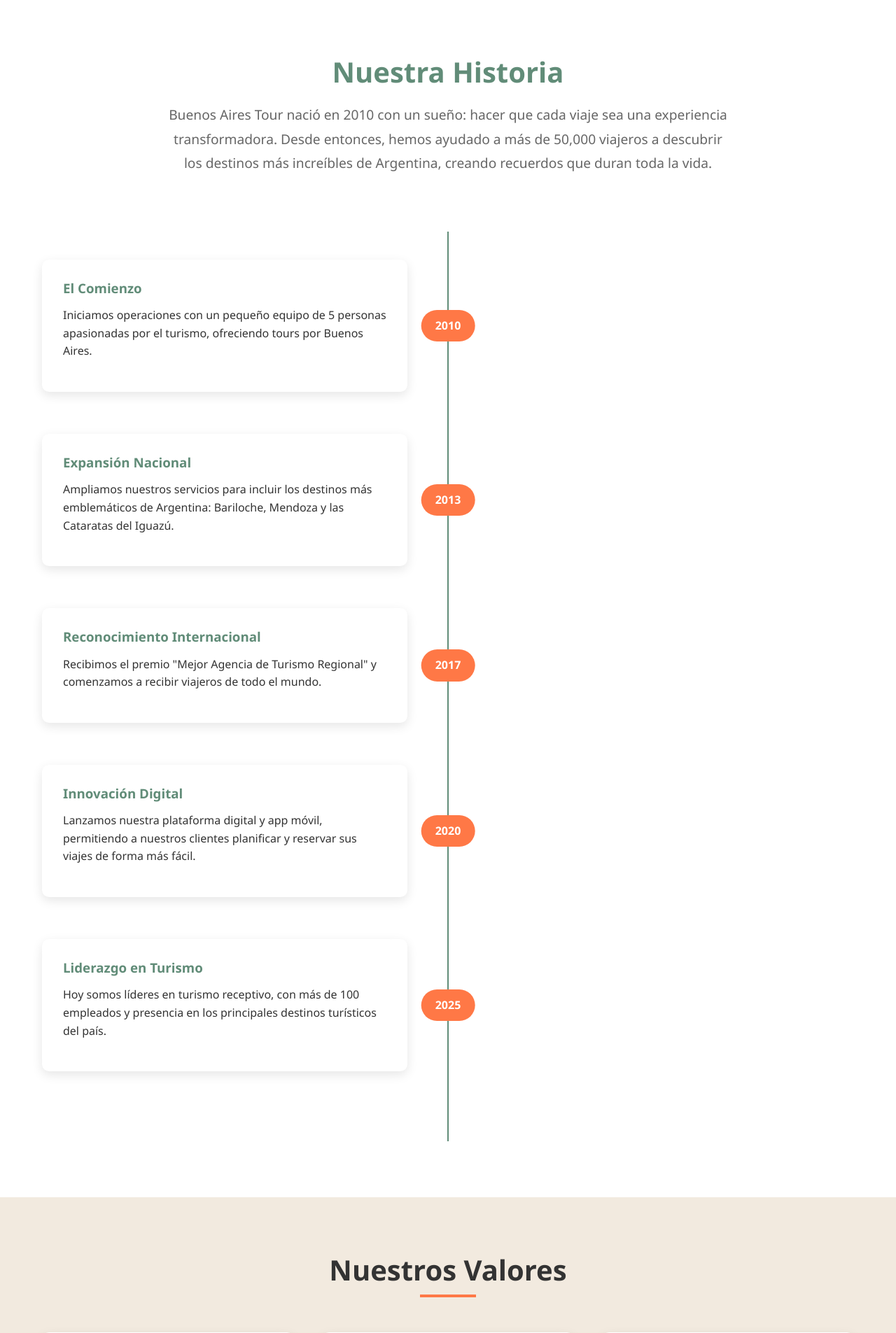
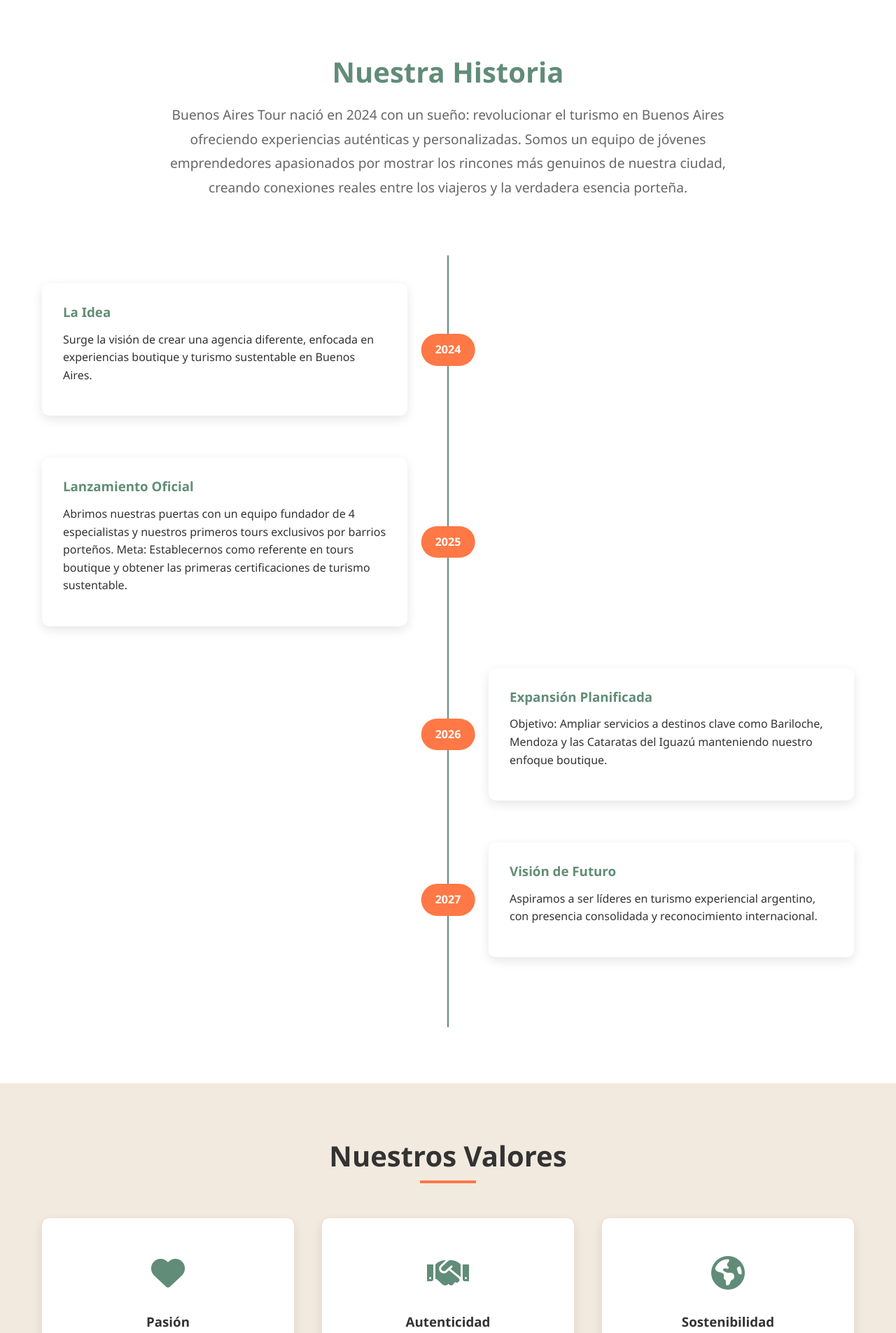
Before and after one commit to G0nzaloRojas/TURISMO, a PHP site: page /about.php in a window 1280 px wide. Shown: the part 321-2226 px from the top of the page at 70% size. Run offline with PHP 8.4, Linux system fonts and the light colour scheme.

Commit message:
Cambios en about

```diff
--- a/about.php
+++ b/about.php
@@ -43,7 +43,7 @@
           <i class="fas fa-sign-out-alt"></i> Cerrar Sesión
         </a></li>
         <li class="user-greeting">
-          <svg xmlns="http://www.w3.org/2000/svg" height="24px" viewBox="0 -960 960 960" width="24px" fill="#618c78"><path d="M234-276q51-39 114-61.5T480-360q69 0 132 22.5T726-276q35-41 54.5-93T800-480q0-133-93.5-226.5T480-800q-133 0-226.5 93.5T160-480q0 59 19.5 111t54.5 93Zm246-164q-59 0-99.5-40.5T340-580q0-59 40.5-99.5T480-720q59 0 99.5 40.5T620-580q0 59-40.5 99.5T480-440Zm0 360q-83 0-156-31.5T197-197q-54-54-85.5-127T80-480q0-83 31.5-156T197-763q54-54 127-85.5T480-880q83 0 156 31.5T763-763q54 54 85.5 127T880-480q0 83-31.5 156T763-197q-54 54-127 85.5T480-80Zm0-80q53 0 100-15.5t86-44.5q-39-29-86-44.5T480-280q-53 0-100 15.5T294-220q39 29 86 44.5T480-160Zm0-360q26 0 43-17t17-43q0-26-17-43t-43-17q-26 0-43 17t-17 43q0 26 17 43t43 17Zm0-60Zm0 360Z"/></svg>
+          <svg xmlns="http://www.w3.org/2000/svg" height="24px" viewBox="0 -960 960 960" width="24px" fill="#618c78"><path d="M234-276q51-39 114-61.5T480-360q69 0 132 22.5T726-276q35-41 54.5-93T800-480q0-133-93.5-226.5T480-800q-133 0-226.5 93.5T160-480q0 59 19.5 111t54.5 93Zm246-164q-59 0-99.5-40.5T340-580q0-59 40.5-99.5T480-720q59 0 99.5 40.5T620-580q0 59-40.5 99.5T480-440Zm0 360q-83 0-156-31.5T197-197q-54-54-85.5-127T80-480q0-83 31.5-156T197-763q54-54 127-85.5T480-880q83 0 156 31.5T763-763q54 54 85.5 127T880-480q0-83-31.5 156T763-197q-54 54-127 85.5T480-80Zm0-80q53 0 100-15.5t86-44.5q-39-29-86-44.5T480-280q-53 0-100 15.5T294-220q39 29 86 44.5T480-160Zm0-360q26 0 43-17t17-43q0-26-17-43t-43-17q-26 0-43 17t-17 43q0 26 17 43t43 17Zm0-60Zm0 360Z"/></svg>
           <span>Hola, <?php echo htmlspecialchars($_SESSION['nombre']); ?></span>
         </li>
       <?php else: ?>
@@ -56,7 +56,7 @@
     <section class="about-hero">
       <div class="hero-content">
         <h1>Sobre Nosotros</h1>
-        <p>Más de 15 años creando experiencias inolvidables</p>
+        <p>Una nueva visión del turismo porteño</p>
       </div>
     </section>
 
@@ -66,10 +66,11 @@
         <div class="about-intro">
           <h2>Nuestra Historia</h2>
           <p>
-            Buenos Aires Tour nació en 2010 con un sueño: hacer que cada viaje
-            sea una experiencia transformadora. Desde entonces, hemos ayudado a
-            más de 50,000 viajeros a descubrir los destinos más increíbles de
-            Argentina, creando recuerdos que duran toda la vida.
+            Buenos Aires Tour nació en 2024 con un sueño: revolucionar el turismo
+            en Buenos Aires ofreciendo experiencias auténticas y personalizadas.
+            Somos un equipo de jóvenes emprendedores apasionados por mostrar los
+            rincones más genuinos de nuestra ciudad, creando conexiones reales
+            entre los viajeros y la verdadera esencia porteña.
           </p>
         </div>
 
@@ -77,63 +78,51 @@
         <div class="timeline">
           <div class="timeline-item">
             <div class="timeline-content">
-              <h3>El Comienzo</h3>
+              <h3>La Idea</h3>
               <p>
-                Iniciamos operaciones con un pequeño equipo de 5 personas
-                apasionadas por el turismo, ofreciendo tours por Buenos Aires.
+                Surge la visión de crear una agencia diferente, enfocada en
+                experiencias boutique y turismo sustentable en Buenos Aires.
               </p>
             </div>
-            <div class="timeline-year">2010</div>
+            <div class="timeline-year">2024</div>
             <div style="width: 45%"></div>
           </div>
 
           <div class="timeline-item">
             <div style="width: 45%"></div>
-            <div class="timeline-year">2013</div>
+            <div class="timeline-year">2025</div>
             <div class="timeline-content">
-              <h3>Expansión Nacional</h3>
+              <h3>Lanzamiento Oficial</h3>
               <p>
-                Ampliamos nuestros servicios para incluir los destinos más
-                emblemáticos de Argentina: Bariloche, Mendoza y las Cataratas
-                del Iguazú.
+                Abrimos nuestras puertas con un equipo fundador de 4 especialistas
+                y nuestros primeros tours exclusivos por barrios porteños.
+                Meta: Establecernos como referente en tours boutique y obtener
+                las primeras certificaciones de turismo sustentable.
+              </p>
+            </div>
+          </div>
+
+          <div class="timeline-item">
+            <div style="width: 45%"></div>
+            <div class="timeline-year">2026</div>
+            <div class="timeline-content">
+              <h3>Expansión Planificada</h3>
+              <p>
+                Objetivo: Ampliar servicios a destinos clave como Bariloche,
+                Mendoza y las Cataratas del Iguazú manteniendo nuestro enfoque boutique.
               </p>
             </div>
           </div>
 
           <div class="timeline-item">
             <div class="timeline-content">
-              <h3>Reconocimiento Internacional</h3>
+              <h3>Visión de Futuro</h3>
               <p>
-                Recibimos el premio "Mejor Agencia de Turismo Regional" y
-                comenzamos a recibir viajeros de todo el mundo.
+                Aspiramos a ser líderes en turismo experiencial argentino,
+                con presencia consolidada y reconocimiento internacional.
               </p>
             </div>
-            <div class="timeline-year">2017</div>
-            <div style="width: 45%"></div>
-          </div>
-
-          <div class="timeline-item">
-            <div style="width: 45%"></div>
-            <div class="timeline-year">2020</div>
-            <div class="timeline-content">
-              <h3>Innovación Digital</h3>
-              <p>
-                Lanzamos nuestra plataforma digital y app móvil, permitiendo a
-                nuestros clientes planificar y reservar sus viajes de forma más
-                fácil.
-              </p>
-            </div>
-          </div>
-
-          <div class="timeline-item">
-            <div class="timeline-content">
-              <h3>Liderazgo en Turismo</h3>
-              <p>
-                Hoy somos líderes en turismo receptivo, con más de 100 empleados
-                y presencia en los principales destinos turísticos del país.
-              </p>
-            </div>
-            <div class="timeline-year">2025</div>
+            <div class="timeline-year">2027</div>
             <div style="width: 45%"></div>
           </div>
         </div>
@@ -151,8 +140,8 @@
             </div>
             <h3>Pasión</h3>
             <p>
-              Amamos lo que hacemos y eso se refleja en cada detalle de nuestros
-              servicios.
+              Amamos Buenos Aires y eso se refleja en cada detalle de nuestras
+              experiencias personalizadas.
             </p>
           </div>
 
@@ -160,10 +149,10 @@
             <div class="value-icon">
               <i class="fas fa-handshake"></i>
             </div>
-            <h3>Compromiso</h3>
+            <h3>Autenticidad</h3>
             <p>
-              Nos comprometemos a superar las expectativas de nuestros clientes
-              en cada viaje.
+              Nos comprometemos a mostrar la verdadera Buenos Aires, conectando
+              a nuestros huéspedes con la cultura local genuina.
             </p>
           </div>
 
@@ -173,8 +162,8 @@
             </div>
             <h3>Sostenibilidad</h3>
             <p>
-              Promovemos el turismo responsable y la preservación de nuestros
-              destinos.
+              Promovemos el turismo responsable, apoyando negocios locales y
+              preservando nuestro patrimonio cultural.
             </p>
           </div>
         </div>
@@ -186,20 +175,20 @@
       <div class="container">
         <div class="stats-grid">
           <div class="stat-item">
-            <div class="stat-number" data-count="50000">0</div>
-            <div class="stat-label">Viajeros Felices</div>
+            <div class="stat-number" data-count="15">0</div>
+            <div class="stat-label">Experiencias Únicas</div>
           </div>
           <div class="stat-item">
-            <div class="stat-number" data-count="250">0</div>
-            <div class="stat-label">Destinos</div>
+            <div class="stat-number" data-count="24">0</div>
+            <div class="stat-label">Barrios por Descubrir</div>
           </div>
           <div class="stat-item">
-            <div class="stat-number" data-count="15">0</div>
-            <div class="stat-label">Años de Experiencia</div>
+            <div class="stat-number" data-count="1">0</div>
+            <div class="stat-label">Año de Innovación</div>
           </div>
           <div class="stat-item">
-            <div class="stat-number" data-count="98">0</div>
-            <div class="stat-label">% Satisfacción</div>
+            <div class="stat-number" data-count="100">0</div>
+            <div class="stat-label">% Compromiso</div>
           </div>
         </div>
       </div>
@@ -212,10 +201,10 @@
         <div class="team-grid">
           <div class="team-member">
             <div class="member-photo">
-              <img src="/api/placeholder/200/200" alt="María González" />
+              <img src="/api/placeholder/200/200" alt="Juan Agustin Murad" />
             </div>
-            <h4 class="member-name">Jorge Argibay</h4>
-            <p class="member-position">CEO & Fundadora</p>
+            <h4 class="member-name">Juan Agustin Murad</h4>
+            <p class="member-position">CEO & Fundador</p>
             <div class="member-social">
               <a href="#"><i class="fab fa-linkedin"></i></a>
               <a href="#"><i class="fab fa-twitter"></i></a>
@@ -224,7 +213,7 @@
 
           <div class="team-member">
             <div class="member-photo">
-              <img src="/api/placeholder/200/200" alt="Carlos Rodríguez" />
+              <img src="/api/placeholder/200/200" alt="Juan Ignacio Duran" />
             </div>
             <h4 class="member-name">Juan Ignacio Duran</h4>
             <p class="member-position">Director de Operaciones</p>
@@ -236,10 +225,10 @@
 
           <div class="team-member">
             <div class="member-photo">
-              <img src="/api/placeholder/200/200" alt="Ana Martínez" />
+              <img src="/api/placeholder/200/200" alt="Gonzalo Rojas" />
             </div>
             <h4 class="member-name">Gonzalo Rojas</h4>
-            <p class="member-position">Jefa de Marketing</p>
+            <p class="member-position">Jefe de Marketing</p>
             <div class="member-social">
               <a href="#"><i class="fab fa-linkedin"></i></a>
               <a href="#"><i class="fab fa-twitter"></i></a>
@@ -248,7 +237,7 @@
 
           <div class="team-member">
             <div class="member-photo">
-              <img src="/api/placeholder/200/200" alt="Diego Silva" />
+              <img src="/api/placeholder/200/200" alt="Matias Lema" />
             </div>
             <h4 class="member-name">Matias Lema</h4>
             <p class="member-position">Coordinador de Guías</p>
@@ -256,33 +245,6 @@
               <a href="#"><i class="fab fa-linkedin"></i></a>
               <a href="#"><i class="fab fa-twitter"></i></a>
             </div>
-          </div>
-        </div>
-      </div>
-    </section>
-
-    <!-- Partners Section -->
-    <section class="partners-section">
-      <div class="container">
-        <h2 class="section-title">Nuestros Aliados</h2>
-        <div class="partners-grid">
-          <div class="partner-logo">
-            <img src="/api/placeholder/150/60" alt="Jorge Argibay" />
-          </div>
-          <div class="partner-logo">
-            <img src="/api/placeholder/150/60" alt="Jorge Argibay" />
-          </div>
-          <div class="partner-logo">
-            <img src="/api/placeholder/150/60" alt="Jorge Argibay" />
-          </div>
-          <div class="partner-logo">
-            <img src="/api/placeholder/150/60" alt="Jorge Argibay" />
-          </div>
-          <div class="partner-logo">
-            <img src="/api/placeholder/150/60" alt="Jorge Argibay" />
-          </div>
-          <div class="partner-logo">
-            <img src="/api/placeholder/150/60" alt="Jorge Argibay" />
           </div>
         </div>
       </div>
@@ -318,10 +280,10 @@
           <div class="footer-social">
             <h3>Síguenos</h3>
             <div class="social-icons">
-              <a href="#"><i class="fab fa-facebook-f"></i></a>
-              <a href="#"><i class="fab fa-instagram"></i></a>
-              <a href="#"><i class="fab fa-twitter"></i></a>
-              <a href="#"><i class="fab fa-youtube"></i></a>
+              <a href="https://www.facebook.com/" target="_blank"><i class="fab fa-facebook-f"></i></a>
+              <a href="https://www.instagram.com/" target="_blank"><i class="fab fa-instagram"></i></a>
+              <a href="https://www.x.com/" target="_blank"><i class="fab fa-twitter"></i></a>
+              <a href="https://www.youtube.com/" target="_blank"><i class="fab fa-youtube"></i></a>
             </div>
           </div>
         </div>
```
Also changed, not shown: contact.php (+8 -9 lines), index.php (+4 -4 lines), packages.php (+4 -4 lines).
